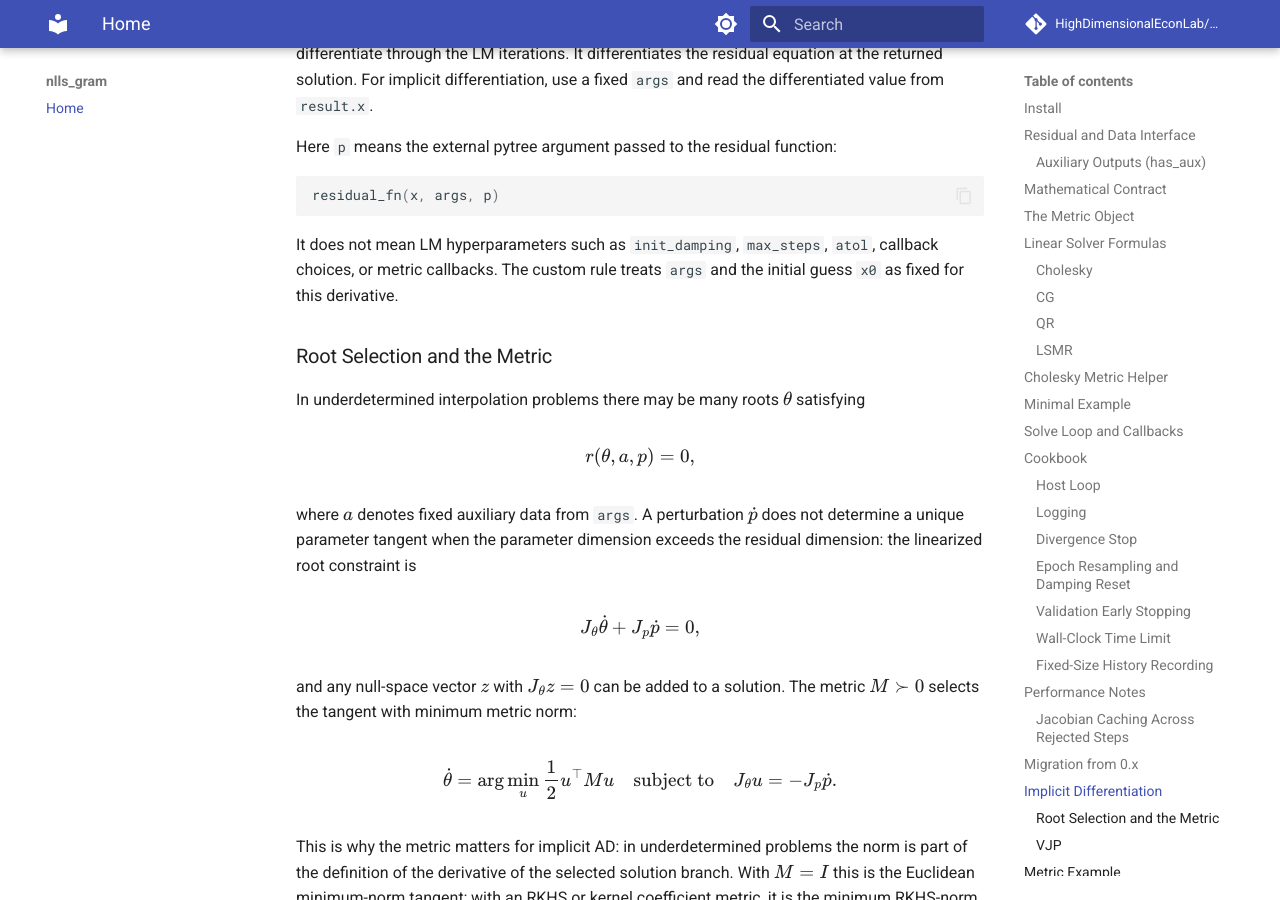
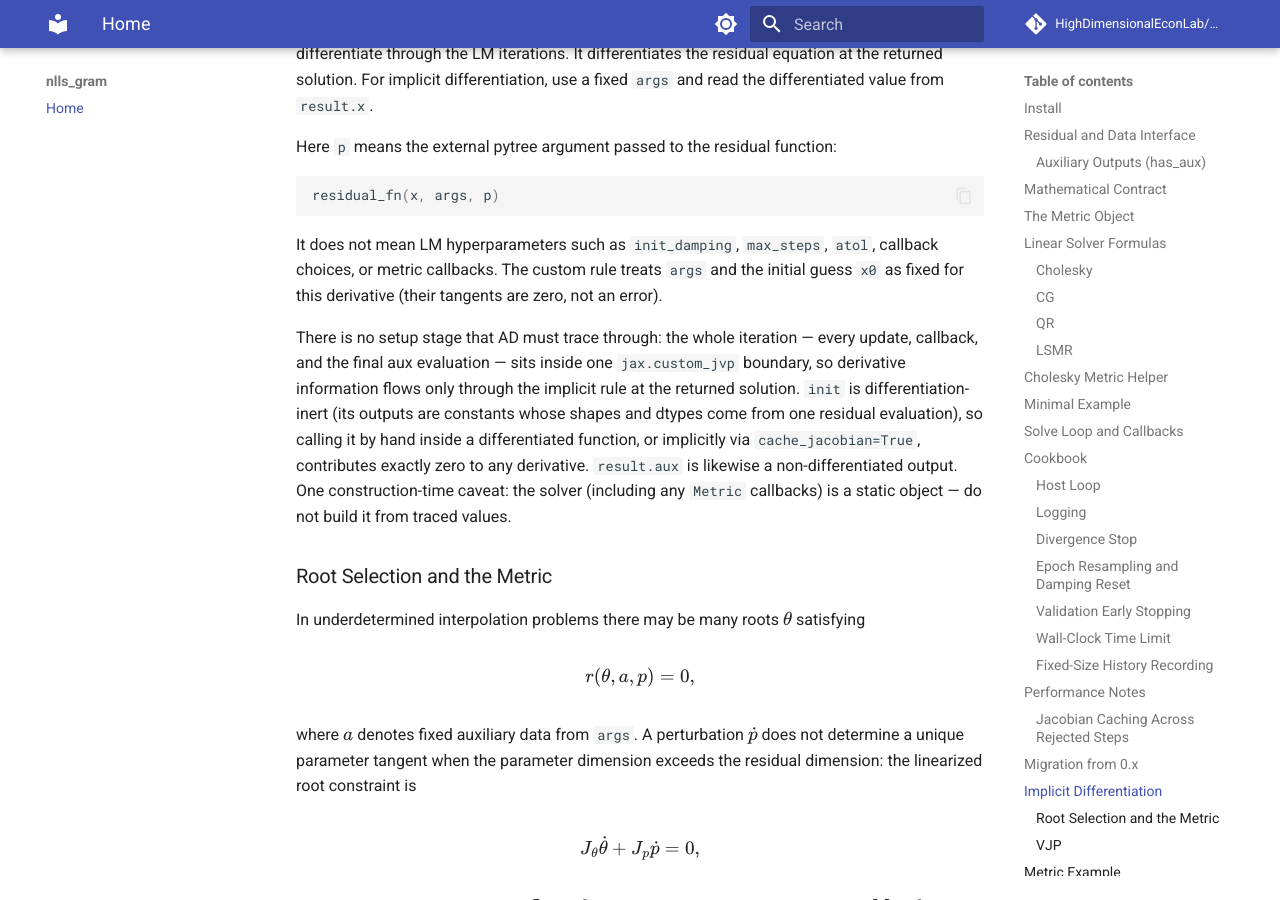
Before and after one commit to HighDimensionalEconLab/nlls_gram, an MkDocs documentation site: the page built from docs/index.md, in a window 1280 px wide and 900 px high, scrolled down 14520 px. Built offline with MkDocs 1.6.1 and Material for MkDocs 9.7.7, drawn with Linux system fonts in a browser that asks for light colours; comment, search, counter and statistics services are not loaded.

Commit message:
test+docs: implicit AD is isolated from init and the cache setup
The whole iteration sits inside one custom_jvp boundary; init's outputs
are shape-derived constants, so cache-mode init inside a differentiated
trace leaves the implicit JVP/VJP identical to the uncached solver
(tested), and tangents on x0 are zero by contract (tested).

Co-Authored-By: Mecha Perla (Claude) <noreply@anthropic.com>
Claude-Session: https://claude.ai/code/session_017FY9J1ReVbWEg6B8E9Dghh

```diff
--- a/docs/index.md
+++ b/docs/index.md
@@ -689,7 +689,19 @@ residual_fn(x, args, p)
 
 It does not mean LM hyperparameters such as `init_damping`, `max_steps`,
 `atol`, callback choices, or metric callbacks. The custom rule treats `args` and
-the initial guess `x0` as fixed for this derivative.
+the initial guess `x0` as fixed for this derivative (their tangents are zero,
+not an error).
+
+There is no setup stage that AD must trace through: the whole iteration —
+every update, callback, and the final aux evaluation — sits inside one
+`jax.custom_jvp` boundary, so derivative information flows only through the
+implicit rule at the returned solution. `init` is differentiation-inert (its
+outputs are constants whose shapes and dtypes come from one residual
+evaluation), so calling it by hand inside a differentiated function, or
+implicitly via `cache_jacobian=True`, contributes exactly zero to any
+derivative. `result.aux` is likewise a non-differentiated output. One
+construction-time caveat: the solver (including any `Metric` callbacks) is a
+static object — do not build it from traced values.
 
 ### Root Selection and the Metric
 
```
Also changed, not shown: 1 other file.
